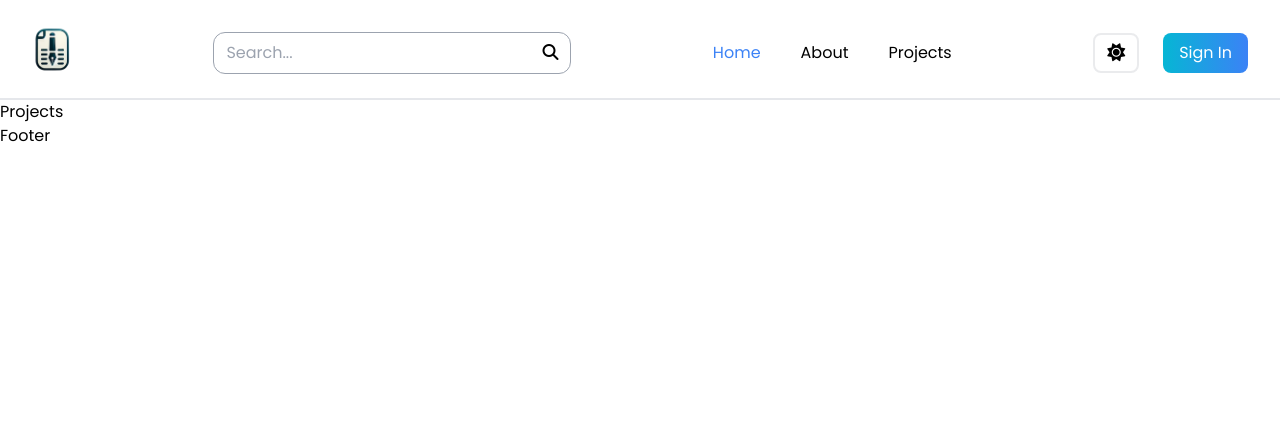
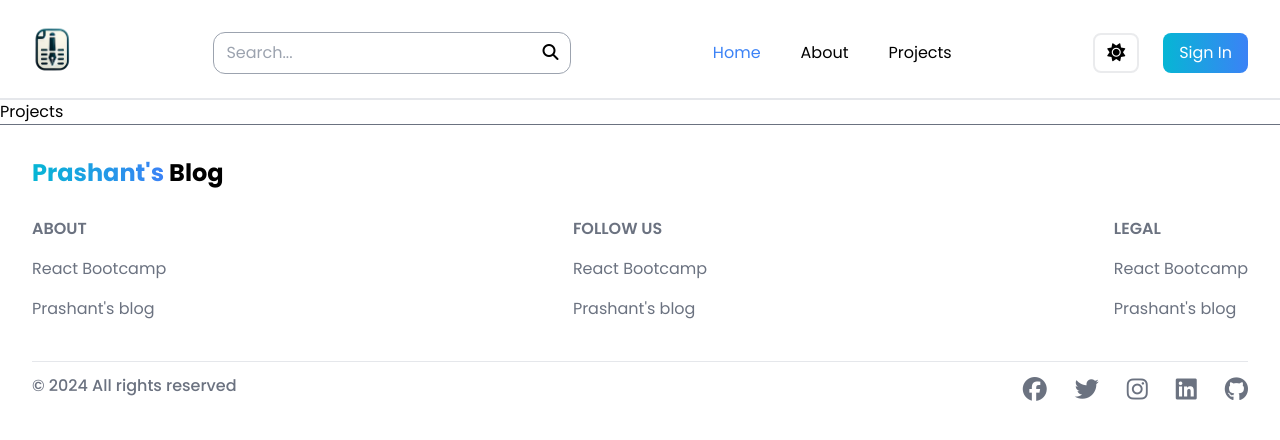
Before and after one commit to I-amPrashant/mern-blog-appplication, a React (Vite) app in the folder client/: page /projects in a window 1280 px wide. Shown: the top 440 px of the page. Built offline with nearby package versions, Linux system fonts and the light colour scheme.

Commit message:
footer component add

```diff
--- a/client/src/components/Footer.jsx
+++ b/client/src/components/Footer.jsx
@@ -1,7 +1,42 @@
 import React from 'react'
+import { Link } from 'react-router-dom'
 
 export default function Footer() {
   return (
-    <div>Footer</div>
+    <div className='px-5 sm:px-8 pt-8 border-t-[1px] border-gray-500 '>
+
+      <div>
+      <h1 className='text-2xl font-bold'><span className='bg-gradient-to-r from-cyan-500 to-blue-500 bg-clip-text text-transparent'>Prashant's</span> Blog</h1>
+          <div className='mt-7 flex flex-wrap gap-16 justify-between mb-10'>
+            <div className='flex flex-col gap-4'>
+              <h4 className='font-semibold text-gray-500 uppercase '>About</h4>
+              <h5 className='text-gray-500 cursor-pointer'>React Bootcamp</h5>
+              <h5 className='text-gray-500 cursor-pointer'>Prashant's blog</h5>
+            </div>
+            <div className='flex flex-col gap-4'>
+              <h4 className='font-semibold text-gray-500 uppercase '>Follow us</h4>
+              <h5 className='text-gray-500 cursor-pointer'>React Bootcamp</h5>
+              <h5 className='text-gray-500 cursor-pointer'>Prashant's blog</h5>
+            </div>
+            <div className='flex flex-col gap-4'>
+              <h4 className='font-semibold text-gray-500 uppercase '>Legal</h4>
+              <h5 className='text-gray-500 cursor-pointer'>React Bootcamp</h5>
+              <h5 className='text-gray-500 cursor-pointer'>Prashant's blog</h5>
+            </div>
+          </div>
+      </div>
+
+
+      <div className='flex flex-wrap justify-between gap-5 border-t-[1px] border-gray-200 py-3'>
+        <h4 className='font-medium text-gray-500'>&copy; 2024 All rights reserved</h4>
+        <ul className='flex gap-7'>
+          <li className='cursor-pointer text-2xl text-gray-500'><Link to='#'><i className="fa-brands fa-facebook"></i></Link></li>
+          <li className='cursor-pointer text-2xl text-gray-500'><Link to='#'><i className="fa-brands fa-twitter"></i></Link></li>
+          <li className='cursor-pointer text-2xl text-gray-500'><Link to='#'><i className="fa-brands fa-instagram"></i></Link></li>
+          <li className='cursor-pointer text-2xl text-gray-500'><Link to='#'><i className="fa-brands fa-linkedin"></i></Link></li>
+          <li className='cursor-pointer text-2xl text-gray-500'><Link to='#'><i className="fa-brands fa-github"></i></Link></li>
+        </ul>
+      </div>
+    </div>
   )
 }
```
